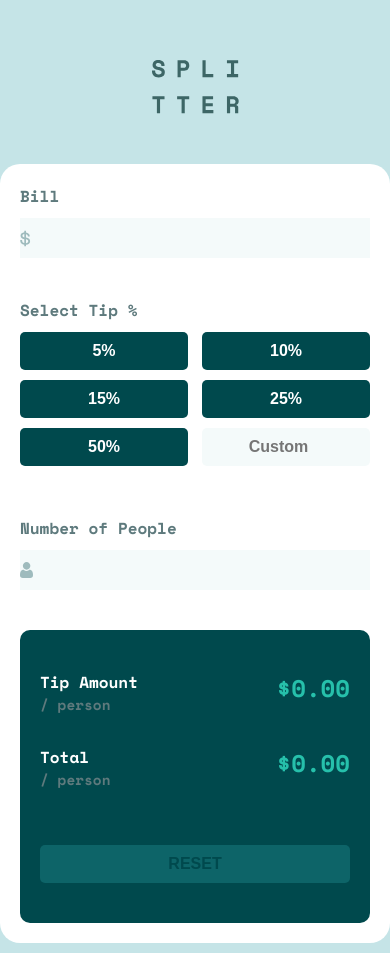
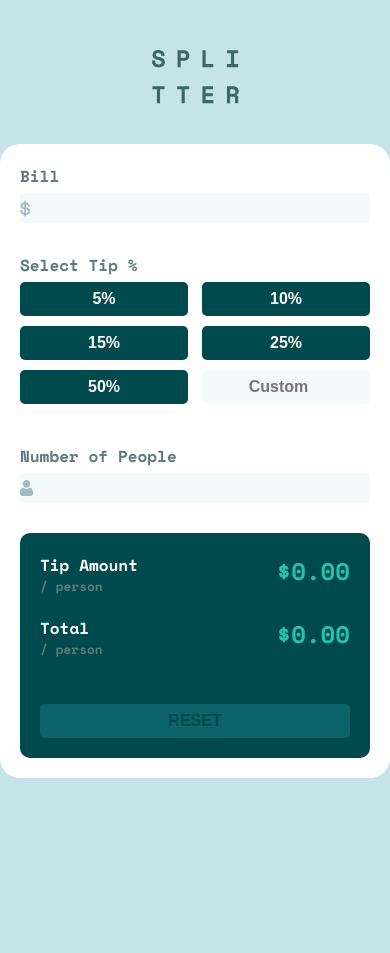
Before and after one commit to segundevs/frontend-mini-projects, a plain HTML site: page tip-calculator/index.html in a window 390 px wide. After the commit the page ends 844 px from the top, so only its background shows below. Drawn offline with nearby package versions, Linux system fonts and the light colour scheme.

Commit message:
updated styles

```diff
--- a/tip-calculator/style.css
+++ b/tip-calculator/style.css
@@ -25,7 +25,7 @@ body {
 .container {
   max-width: 700px;
   width: 100%;
-  margin: 60px auto;
+  margin: 30px auto;
   display: flex;
   flex-direction: column;
   justify-content: center;
@@ -33,7 +33,7 @@ body {
 }
 
 .container img {
-  margin: 50px auto;
+  margin: 30px auto;
 }
 
 .calculator {
@@ -54,13 +54,13 @@ body {
 .people {
   display: flex;
   flex-direction: column;
-  margin-bottom: 30px;
+  margin-bottom: 10px;
 }
 
 label {
   color: var(--text-inactive);
   font-weight: 700;
-  margin-bottom: 10px;
+  margin-bottom: 5px;
 }
 
 .bill-input,
@@ -72,10 +72,10 @@ label {
   font-weight: 700;
   outline: none;
   border: none;
-  height: 40px;
+  height: 30px;
   background-position-y: center;
   background-repeat: no-repeat;
-  text-indent: 80%;
+  text-indent: 90%;
 }
 
 .bill-input {
@@ -88,7 +88,7 @@ label {
 
 .bill-input:hover,
 .people-input:hover {
-  border: 3px solid var(--btn-color);
+  outline: 2px solid var(--btn-color);
   color: var(--result-bg);
 }
 
@@ -103,7 +103,7 @@ label {
   outline: none;
   border: none;
   text-align: center;
-  margin-bottom: 5px;
+  margin-bottom: 8px;
   padding: 5px 10px;
   width: 30%;
   font-size: 1rem;
@@ -127,7 +127,7 @@ label {
 }
 
 .tip-custom:hover {
-  border: 3px solid var(--btn-color);
+  outline: 2px solid var(--btn-color);
   color: var(--result-bg);
 }
 
@@ -136,7 +136,7 @@ label {
   color: var(--white);
   width: 50%;
   border-radius: 5px;
-  padding: 20px;
+  padding: 15px;
 }
 
 .btn-reset {
@@ -152,7 +152,7 @@ label {
   color: var(--result-bg);
   text-transform: uppercase;
   border-radius: 5px;
-  margin-top: 25%;
+  margin-top: 15%;
 }
 
 .btn-reset:hover {
@@ -169,7 +169,7 @@ label {
 .total-people-text {
   display: flex;
   flex-direction: column;
-  margin-bottom: 30px;
+  margin-bottom: 20px;
 }
 
 .head {
@@ -179,7 +179,7 @@ label {
 
 .sub-head {
   color: var(--text-inactive);
-  font-size: 0.9rem;
+  font-size: 0.8rem;
   font-weight: 700;
 }
 
@@ -195,7 +195,7 @@ label {
   }
 
   .container img {
-    margin: 50px auto;
+    margin: 40px auto;
   }
 
   .calculator {
@@ -210,13 +210,12 @@ label {
   .bill,
   .tip,
   .people {
-    margin-bottom: 40px;
+    margin-bottom: 30px;
   }
 
   .bill-input,
   .people-input {
     width: 100%;
-    height: 40px;
   }
 
   .tip-fields {
@@ -227,7 +226,7 @@ label {
 
   .btn {
     margin-bottom: 10px;
-    padding: 10px 15px;
+    padding: 8px 12px;
     border-radius: 5px;
     width: 48%;
   }
@@ -235,11 +234,11 @@ label {
   .results {
     width: 100%;
     border-radius: 10px;
-    padding: 40px 20px;
+    padding: 20px;
   }
 
   .btn-reset {
-    padding: 10px 0;
+    padding: 8px 0;
     margin-top: 8%;
   }
 }
```
